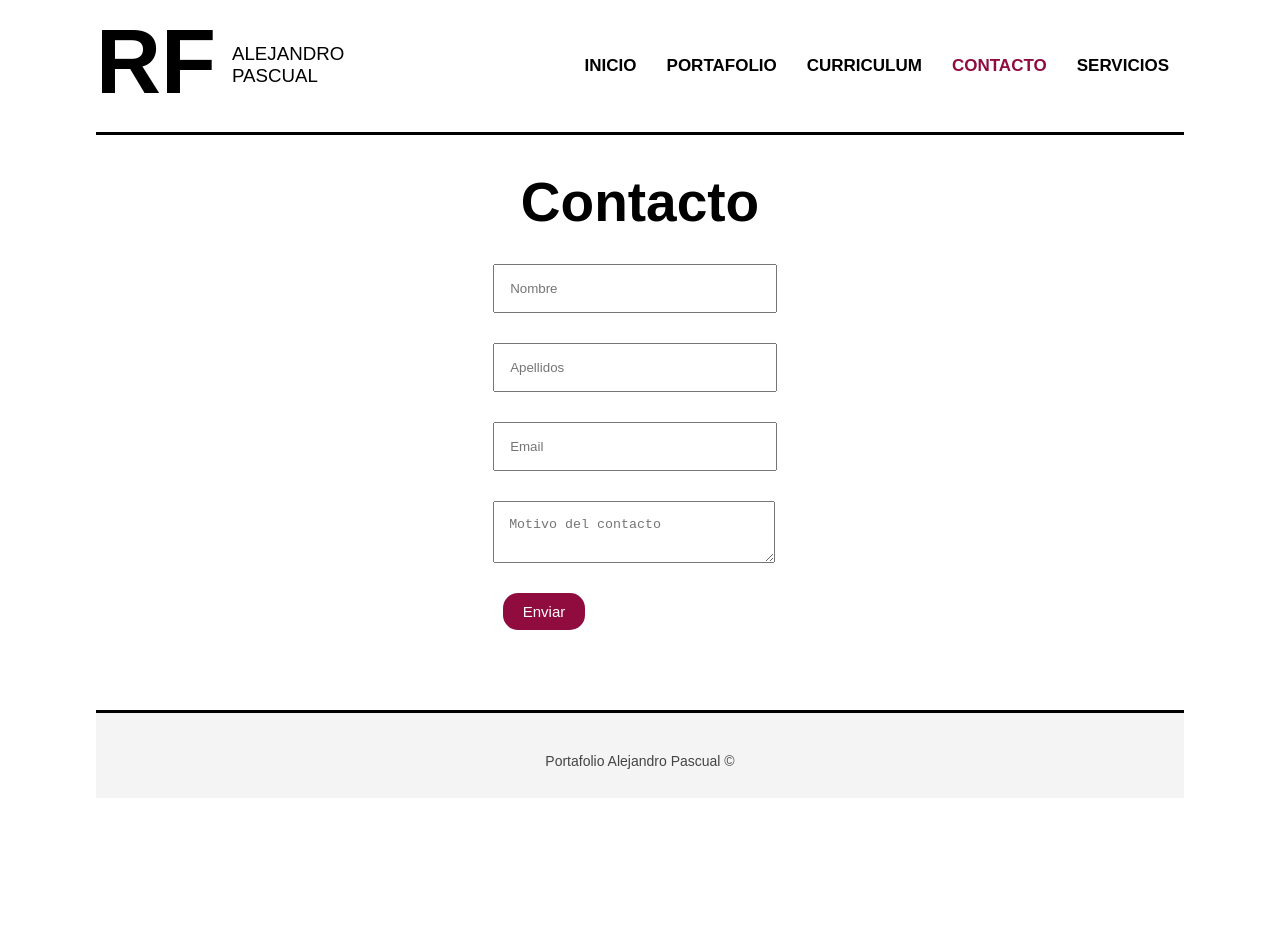
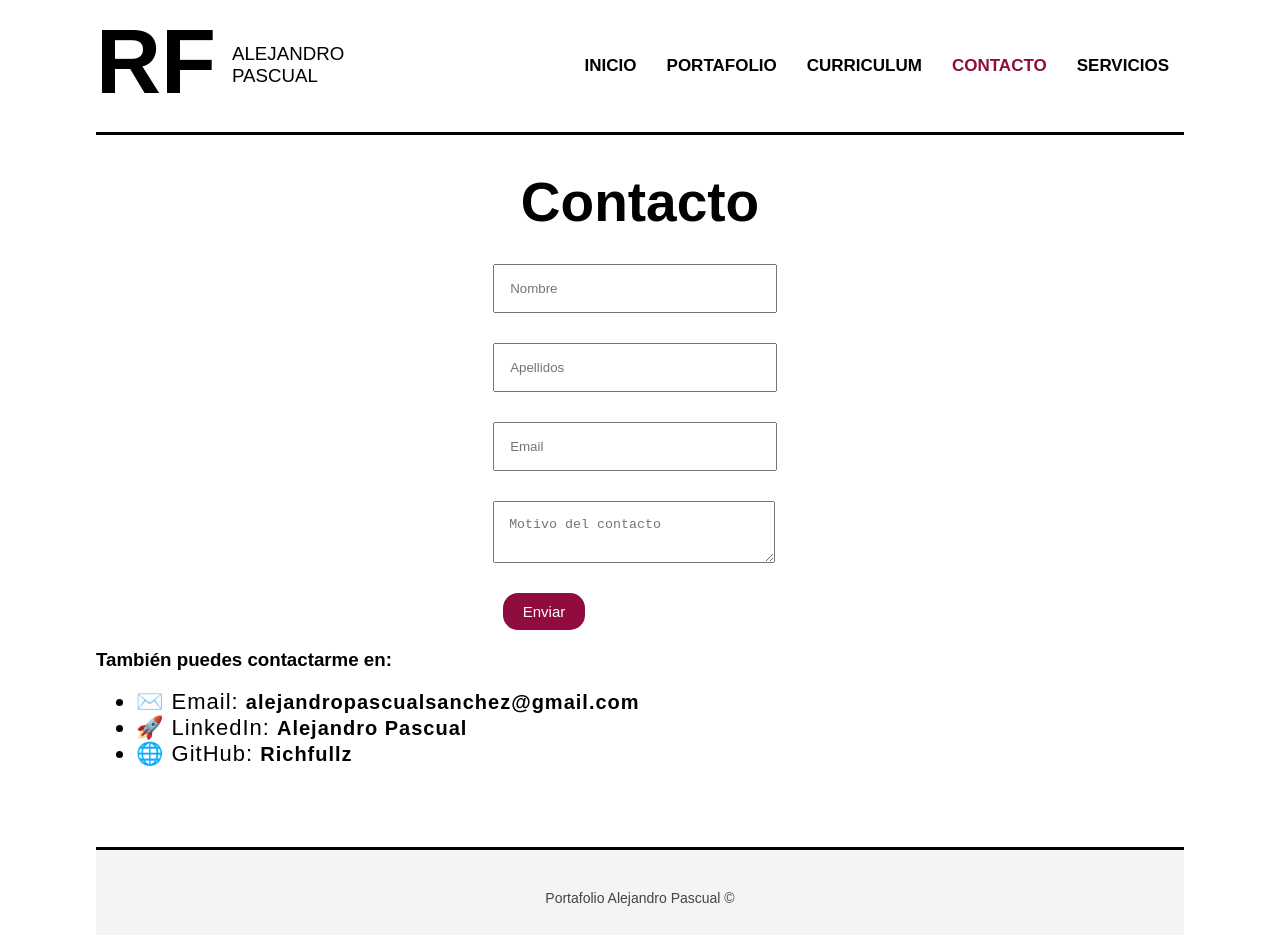
Before and after one commit to Richfullz/MiPorfolio, a React (Create React App) app: page /MiPorfolio/contacto in a window 1280 px wide. Before the commit the page ends 800 px from the top, so only its background shows below. Built offline with nearby package versions, Linux system fonts and the light colour scheme.

Commit message:
miporfolio

```diff
--- a/src/components/Contacto.jsx
+++ b/src/components/Contacto.jsx
@@ -1,21 +1,106 @@
-import React from "react";
+import React, { useState } from "react";
 
 export const Contacto = () => {
+  const [formulario, setFormulario] = useState({
+    nombre: "",
+    apellidos: "",
+    email: "",
+    mensaje: "",
+  });
+
+  const handleChange = (e) => {
+    setFormulario({
+      ...formulario,
+      [e.target.name]: e.target.value,
+    });
+  };
+
   return (
     <div className="page">
       <section className="container-form">
         <h1 className="heading">Contacto</h1>
+
         <form
           className="contact"
-          action="mailto:alejandropascualsanchez@gmail.com"
+          action="https://formsubmit.co/alejandropascualsanchez@gmail.com"
+          method="POST"
         >
-          <input type="text" placeholder="Nombre" />
-          <input type="text" placeholder="Apellidos" />
-          <input type="text" placeholder="Email" />
-          <textarea type="text" placeholder="Motivo del contacto" />
+          {/* Campo anti-spam */}
+          <input
+            type="text"
+            name="_honey"
+            style={{ display: "none" }}
+            onChange={() => {}}
+          />
+          <input type="hidden" name="_captcha" value="false" />
+
+          <input
+            type="text"
+            name="nombre"
+            placeholder="Nombre"
+            value={formulario.nombre}
+            onChange={handleChange}
+            required
+          />
+          <input
+            type="text"
+            name="apellidos"
+            placeholder="Apellidos"
+            value={formulario.apellidos}
+            onChange={handleChange}
+            required
+          />
+          <input
+            type="email"
+            name="email"
+            placeholder="Email"
+            value={formulario.email}
+            onChange={handleChange}
+            required
+          />
+          <textarea
+            name="mensaje"
+            placeholder="Motivo del contacto"
+            value={formulario.mensaje}
+            onChange={handleChange}
+            required
+          ></textarea>
+
           <input type="submit" value="Enviar" />
         </form>
       </section>
+
+      <div className="info-contacto">
+        <h3>También puedes contactarme en:</h3>
+        <ul>
+          <li>
+            ✉️ Email:{" "}
+            <a href="mailto:alejandropascualsanchez@gmail.com">
+              alejandropascualsanchez@gmail.com
+            </a>
+          </li>
+          <li>
+            🚀 LinkedIn:{" "}
+            <a
+              href="https://www.linkedin.com/in/alejandro-p-38a413368"
+              target="_blank"
+              rel="noreferrer"
+            >
+              Alejandro Pascual
+            </a>
+          </li>
+          <li>
+            🌐 GitHub:{" "}
+            <a
+              href="https://github.com/Richfullz"
+              target="_blank"
+              rel="noreferrer"
+            >
+              Richfullz
+            </a>
+          </li>
+        </ul>
+      </div>
     </div>
   );
 };
--- a/src/styles.css
+++ b/src/styles.css
@@ -132,6 +132,7 @@ body {
 }
 
 input[type="text"],
+input[type="email"],
 textarea {
   padding: 15px;
   display: block;
@@ -273,3 +274,21 @@ button:hover {
   margin: 0px 3rem;
   transition: 300ms all;
 }
+/*  */
+.info-contacto li {
+  font-size: 22px;
+  letter-spacing: 1px;
+}
+.info-contacto li a {
+  text-decoration: none;
+  color: black;
+  font-size: 20px;
+  letter-spacing: 1px;
+  font-weight: 600;
+}
+.info-contacto li a:hover {
+  color: #900c3fff;
+  font-weight: bold;
+  background: #fafaff;
+  transition: 300ms all;
+}
```
